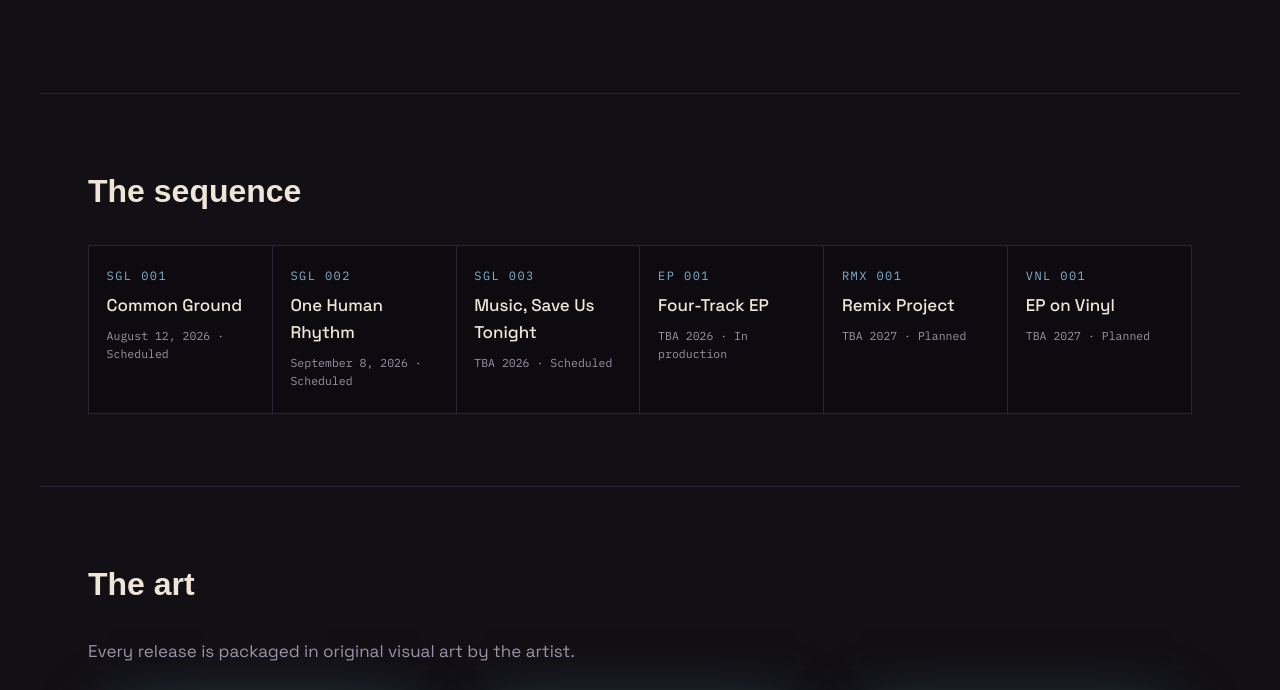
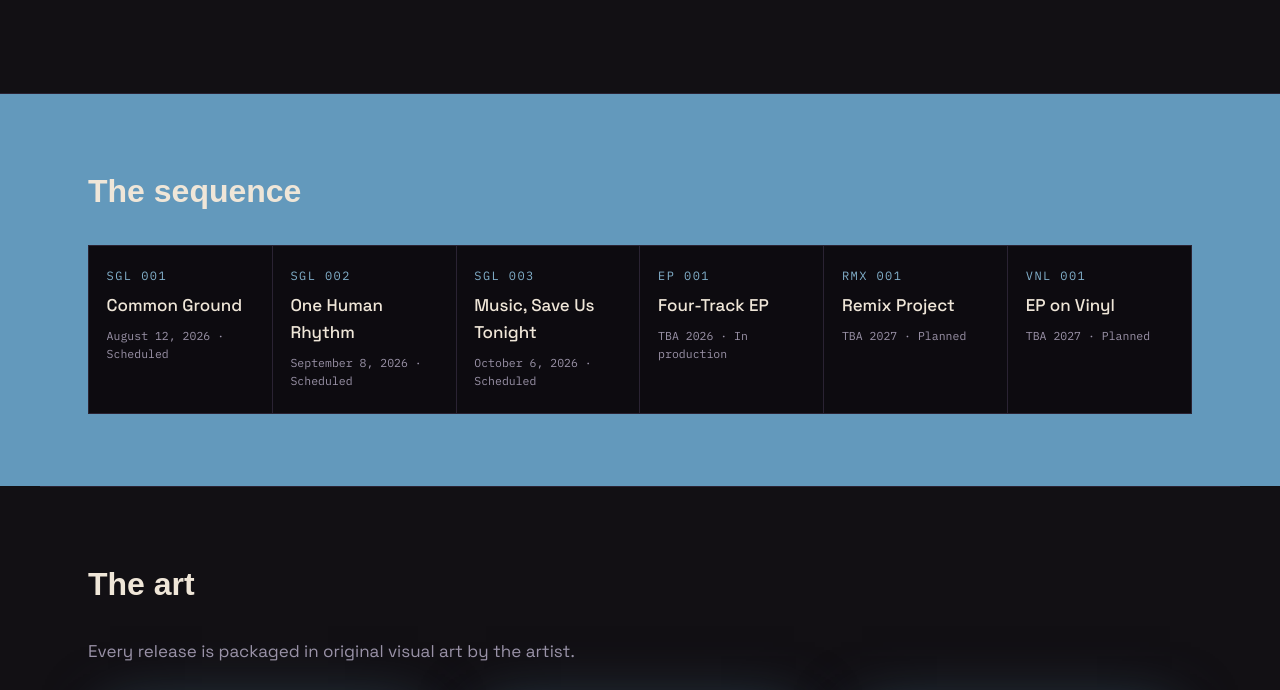
Before and after one commit to iguy/jayesyn, an Astro site: page / in a window 1280 px wide. Shown: the part 735-1425 px from the top of the page. Built offline with nearby package versions, Linux system fonts and the light colour scheme; Astro itself is replaced by a stand-in of ours; a web font is replaced by a local one.

Commit message:
Update Music, Save Us Tonight release date

```diff
--- a/src/pages/index.astro
+++ b/src/pages/index.astro
@@ -11,8 +11,8 @@
 
 const releases = [
   { code: 'SGL 001', title: 'Common Ground', date: 'August 12, 2026', status: 'Scheduled', link: 'https://distrokid.com/hyperfollow/jayesyn/common-ground' },
-  { code: 'SGL 002', title: 'One Human Rhythm', date: 'September 8, 2026', status: 'Scheduled', link: 'https://distrokid.com/hyperfollow/jayesyn/one-human-rhythm' },
-  { code: 'SGL 003', title: 'Music, Save Us Tonight', date: 'TBA 2026', status: 'Scheduled', link: 'https://distrokid.com/hyperfollow/jayesyn/music-save-us-tonight' },
+  { code: 'SGL 002', title: 'One Human Rhythm', date: 'September 8, 2026', status: 'Scheduled', link: 'https://distrokid.com/hyperfollow/jayesyn/one-human-rhythm', page: '/one-human-rhythm' },
+  { code: 'SGL 003', title: 'Music, Save Us Tonight', date: 'October 6, 2026', status: 'Scheduled', link: 'https://distrokid.com/hyperfollow/jayesyn/music-save-us-tonight' },
   { code: 'EP 001', title: 'Four-Track EP', date: 'TBA 2026', status: 'In production' },
   { code: 'RMX 001', title: 'Remix Project', date: 'TBA 2027', status: 'Planned' },
   { code: 'VNL 001', title: 'EP on Vinyl', date: 'TBA 2027', status: 'Planned' },
@@ -26,6 +26,7 @@ const covers = [
     art: '/art/jayesyn-One_Human_rhythm.jpeg',
     drift: 'x',
     link: 'https://distrokid.com/hyperfollow/jayesyn/one-human-rhythm',
+    page: '/one-human-rhythm',
   },
   {
     title: ['Common', 'Ground'],
@@ -167,12 +168,16 @@ const jsonLd = {
 
   <!-- RELEASE SEQUENCE -->
   <section class="releases" aria-labelledby="rel-h">
+    <div class="releases-inner">
       <h2 id="rel-h" class="section-h">The sequence</h2>
       <ol class="rel-track">
-      {releases.map((r) => (
+        {releases.map((r) => {
+          const href = r.page || r.link;
+          const external = !r.page && !!r.link;
+          return (
             <li class="rel-card">
-          {r.link ? (
-            <a class="rel-link" href={r.link} target="_blank" rel="noopener">
+              {href ? (
+                <a class="rel-link" href={href} target={external ? '_blank' : undefined} rel={external ? 'noopener' : undefined}>
                   <span class="rel-code">{r.code}</span>
                   <span class="rel-title">{r.title}</span>
                   <span class="rel-meta">{r.date} &middot; {r.status}</span>
@@ -185,8 +190,10 @@ const jsonLd = {
                 </>
               )}
             </li>
-      ))}
+          );
+        })}
       </ol>
+    </div>
   </section>
 
   <!-- ARTWORK / SINGLE COVERS -->
@@ -196,8 +203,11 @@ const jsonLd = {
       Every release is packaged in original visual art by the artist.
     </p>
     <div class="covers">
-      {covers.map((c) => (
-        <a class={`cover drift-${c.drift}`} href={c.link} target="_blank" rel="noopener">
+      {covers.map((c) => {
+        const href = c.page || c.link;
+        const external = !c.page && !!c.link;
+        return (
+          <a class={`cover drift-${c.drift}`} href={href} target={external ? '_blank' : undefined} rel={external ? 'noopener' : undefined}>
             <p class="cover-artist">Jayesyn</p>
             <div class="cover-band">
               <img class="cover-art" src={c.art} alt="" loading="lazy" />
@@ -206,7 +216,8 @@ const jsonLd = {
               {c.title[0]}<br />{c.title[1]}
             </h3>
           </a>
-      ))}
+        );
+      })}
     </div>
   </section>
 
@@ -243,6 +254,7 @@ const jsonLd = {
   --uv-soft: #82b0cb;
   --line: #2a2333;
   --dim: #9b93a8;
+  --brand-blue: #6399bc;
 }
 
 * { box-sizing: border-box; margin: 0; padding: 0; }
@@ -420,9 +432,12 @@ h1 {
   margin-bottom: 1.75rem;
 }
 .releases {
+  background: var(--brand-blue);
+  border-top: 1px solid var(--line);
+}
+.releases-inner {
   max-width: 1200px; margin: 0 auto;
   padding: clamp(2.5rem, 6vw, 4.5rem) clamp(1.25rem, 4vw, 3rem);
-  border-top: 1px solid var(--line);
 }
 .rel-track {
   list-style: none;
```
Lines whose indentation alone changed are shown as unchanged.
